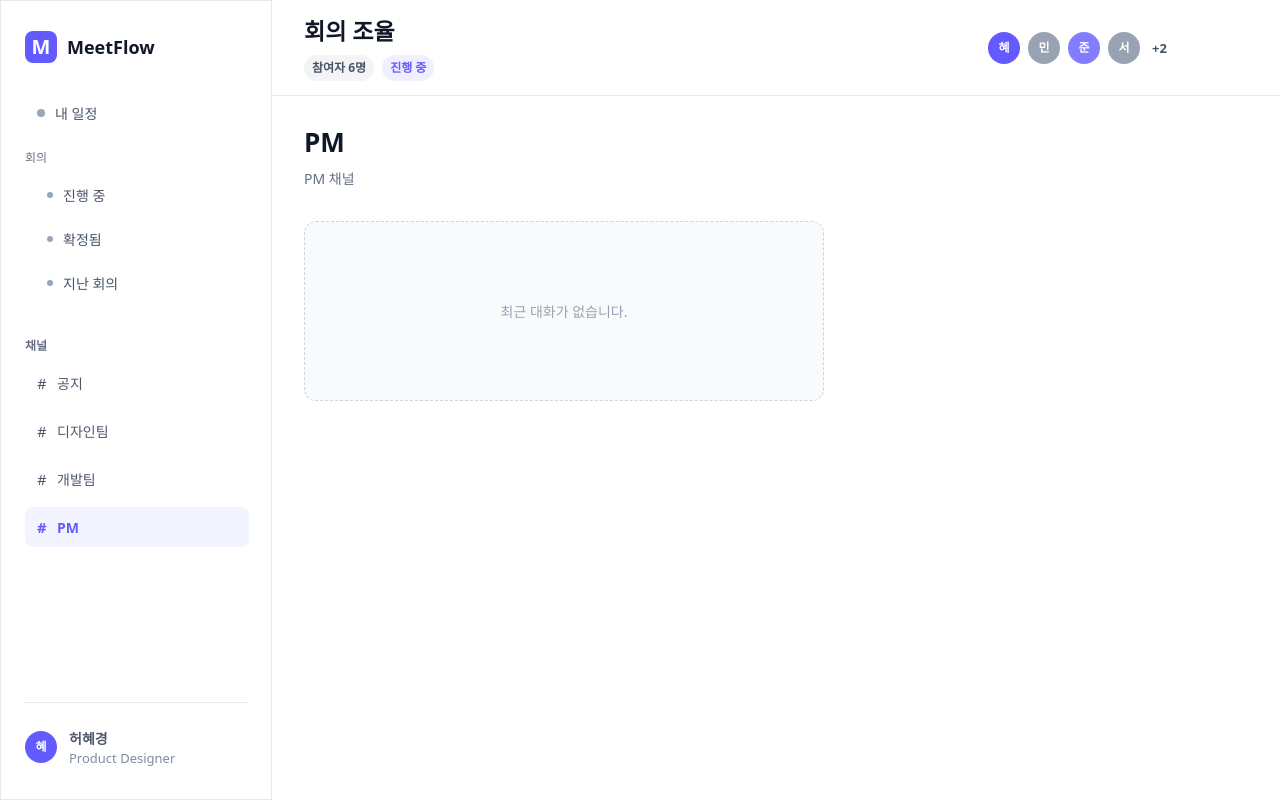
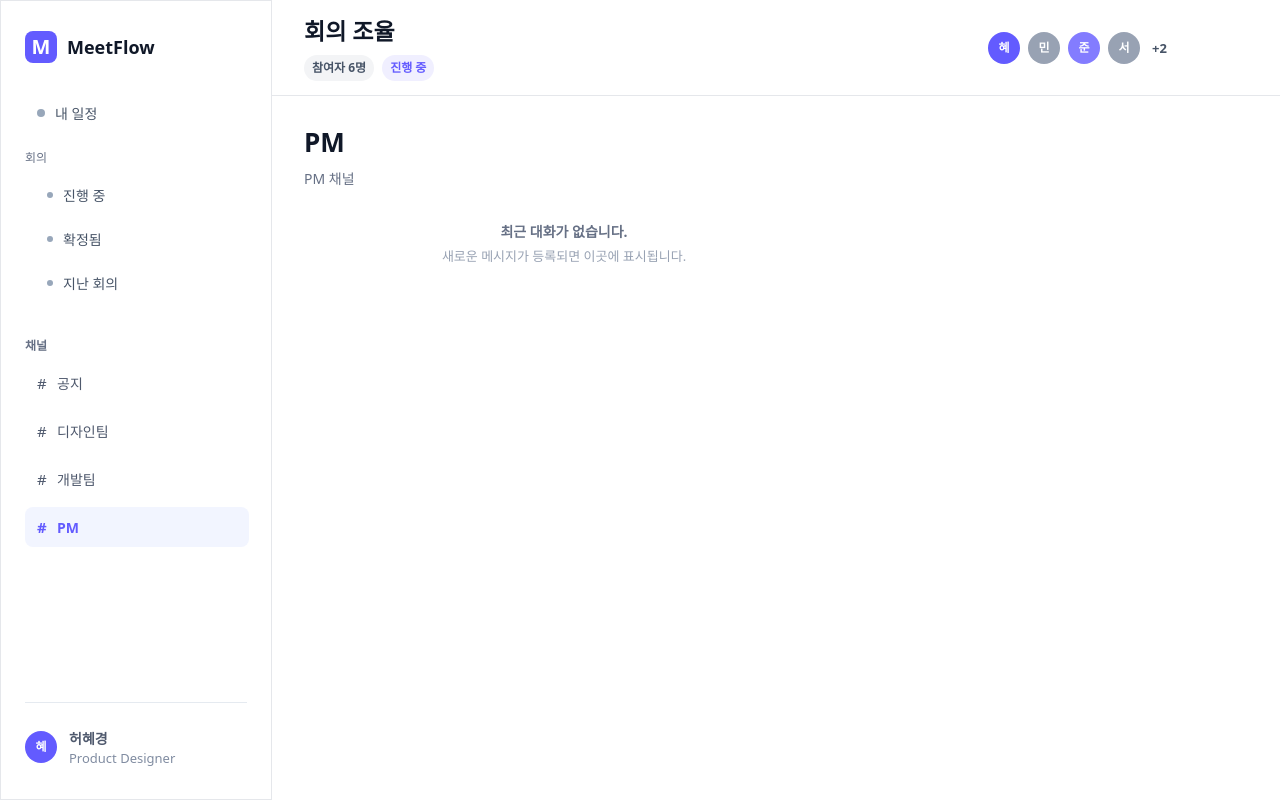
Before and after one commit to gjgprud0306/meetflow-tosschallenge, a React (Vite) app: page /channels/pm in a window 1280 px wide. Built offline with nearby package versions, Linux system fonts and the light colour scheme; a web font is replaced by a local one.

Commit message:
Simplify empty channel state

```diff
--- a/src/pages/SidebarPlaceholderPage.tsx
+++ b/src/pages/SidebarPlaceholderPage.tsx
@@ -51,10 +51,13 @@ export function SidebarPlaceholderPage({
           </p>
 
           {empty ? (
-            <div className="mt-8 flex h-[180px] w-full max-w-[520px] items-center justify-center rounded-xl border border-dashed border-[#D0D5DD] bg-[#F9FAFB]">
-              <span className="text-sm font-medium leading-[21px] text-[#98A2B3]">
+            <div className="mt-8 flex w-full max-w-[520px] flex-col items-center text-center">
+              <p className="text-sm font-bold leading-[21px] text-[#667085]">
                 최근 대화가 없습니다.
-              </span>
+              </p>
+              <p className="mt-1 text-[13px] font-medium leading-5 text-[#98A2B3]">
+                새로운 메시지가 등록되면 이곳에 표시됩니다.
+              </p>
             </div>
           ) : (
             <div className="mt-8 flex flex-col gap-4">
```
Also changed, not shown: 4 other files (tests, documents, lock files or other folders).
